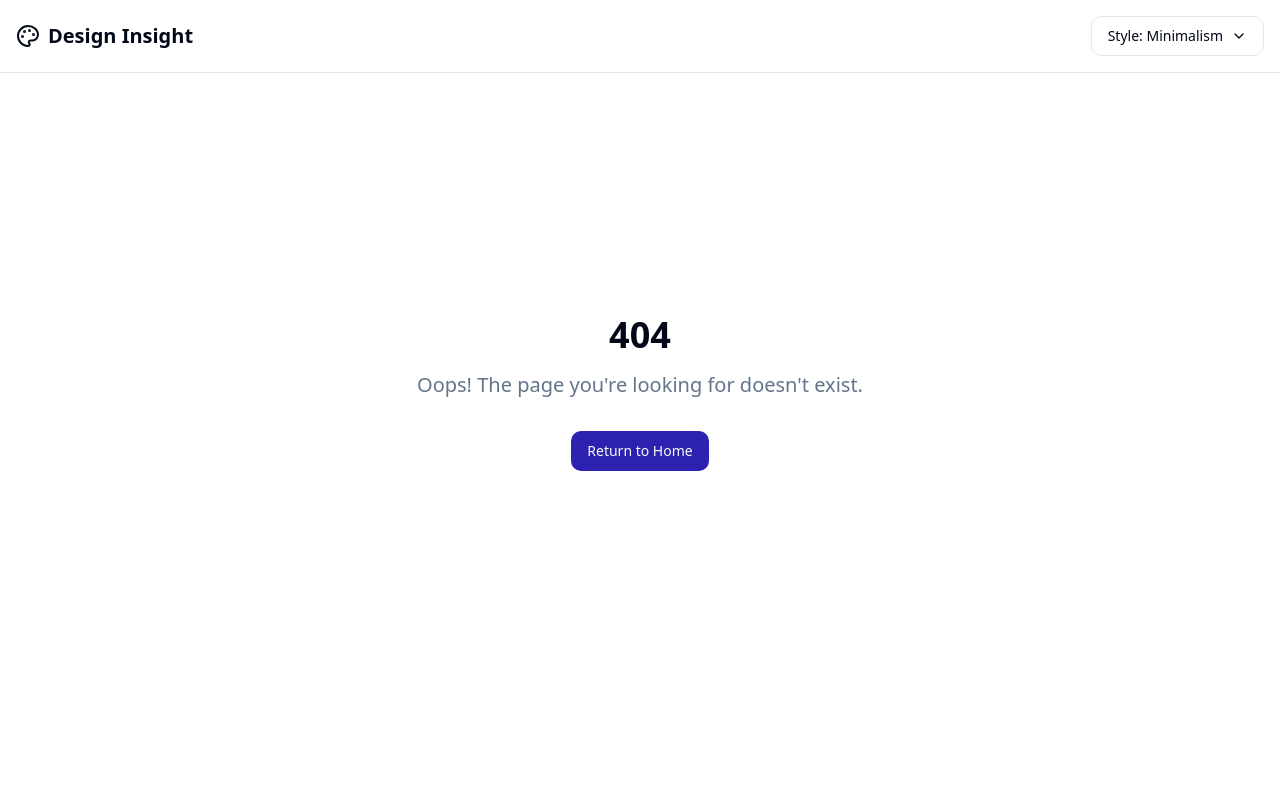
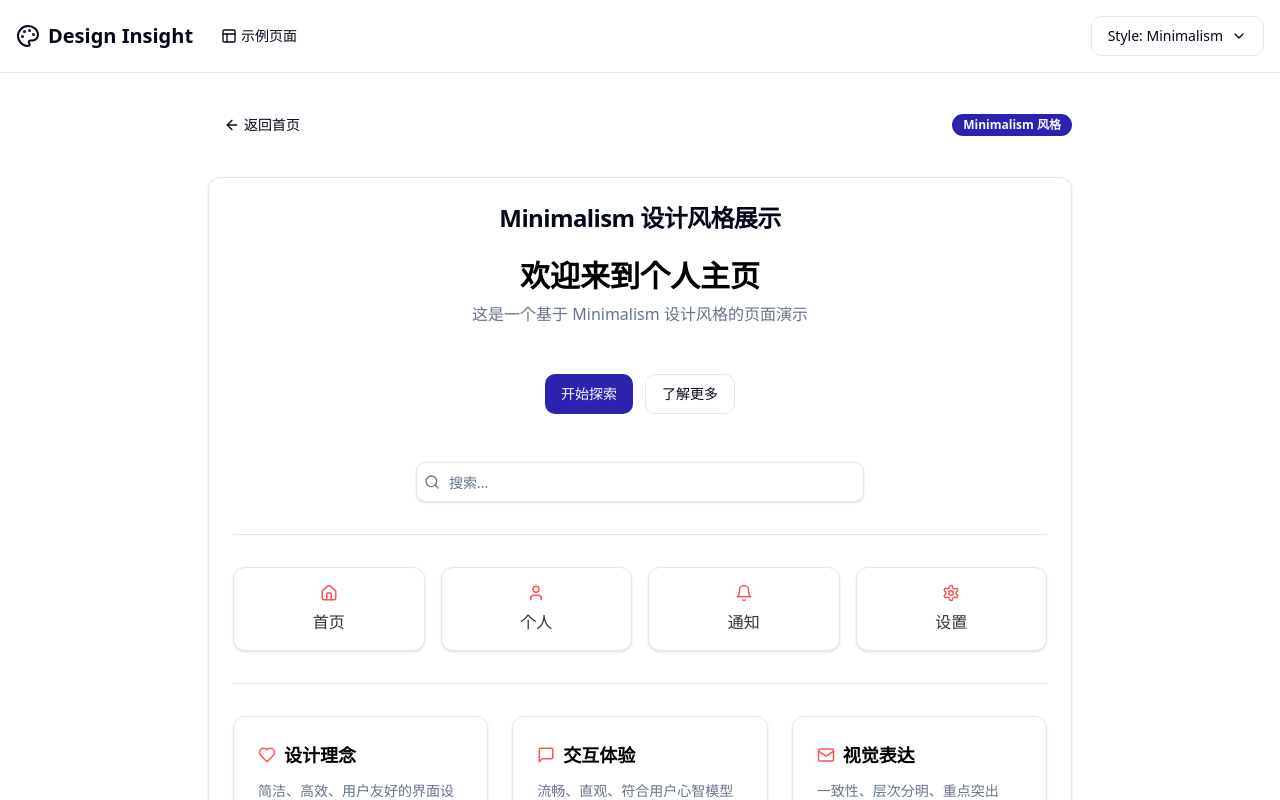
Before and after one commit to kxqdesign/wikiart-ui, a React (Vite) app: page /demo in a window 1280 px wide. Before the commit this address had no page. Shown: the top 800 px of the page. Built offline with nearby package versions, Linux system fonts and the light colour scheme.

Commit message:
feat: Implement style-based page theme
Implement a feature that allows the overall page style to change based on the selected style, including a demonstration page.

```diff
--- a/src/App.tsx
+++ b/src/App.tsx
@@ -8,6 +8,7 @@ import { StyleProvider } from "@/contexts/StyleContext";
 import Header from "@/components/Header";
 import Index from "./pages/Index";
 import StyleDetail from "./pages/StyleDetail";
+import Demo from "./pages/Demo";
 import NotFound from "./pages/NotFound";
 
 const queryClient = new QueryClient();
@@ -25,6 +26,7 @@ const App = () => (
               <Routes>
                 <Route path="/" element={<Index />} />
                 <Route path="/style/:id" element={<StyleDetail />} />
+                <Route path="/demo" element={<Demo />} />
                 <Route path="*" element={<NotFound />} />
               </Routes>
             </main>
--- /dev/null
+++ b/src/components/DemoContent.tsx
@@ -0,0 +1,135 @@
+
+import React from "react";
+import { useStyle } from "@/contexts/StyleContext";
+import { Button } from "@/components/ui/button";
+import { Input } from "@/components/ui/input";
+import { Card, CardContent } from "@/components/ui/card";
+import { Separator } from "@/components/ui/separator";
+import { getStyleClasses } from "@/data/designStyles";
+import {
+  Home,
+  Search,
+  User,
+  Settings,
+  Bell,
+  Mail,
+  Heart,
+  MessageSquare
+} from "lucide-react";
+
+const DemoContent: React.FC = () => {
+  const { currentStyle } = useStyle();
+  const styleClasses = getStyleClasses(currentStyle.id);
+
+  // 根据不同的风格应用不同的类
+  const getButtonClass = () => {
+    switch (currentStyle.id) {
+      case "brutalism":
+        return "border-4 border-black font-bold hover:translate-x-1 hover:translate-y-1 transition-transform";
+      case "neumorphism":
+        return "bg-gray-100 shadow-[5px_5px_10px_#d9d9d9,-5px_-5px_10px_#ffffff] border-none";
+      case "glassmorphism":
+        return "bg-white/70 backdrop-blur-md border border-white/20";
+      case "skeuomorphism":
+        return "bg-gradient-to-b from-white to-gray-200 border border-gray-300 shadow-md";
+      default:
+        return "";
+    }
+  };
+
+  return (
+    <div className="space-y-8">
+      <div className="text-center">
+        <h1 className="text-3xl font-bold mb-2" style={{ color: currentStyle.colorPalette.primary }}>
+          欢迎来到个人主页
+        </h1>
+        <p className="text-muted-foreground">
+          这是一个基于 {currentStyle.name} 设计风格的页面演示
+        </p>
+      </div>
+
+      <div className="flex justify-center items-center gap-3 py-4">
+        <Button className={getButtonClass()}>
+          开始探索
+        </Button>
+        <Button variant="outline" className={getButtonClass()}>
+          了解更多
+        </Button>
+      </div>
+
+      <div className="max-w-md mx-auto">
+        <div className="relative flex items-center">
+          <Search className="absolute left-2 h-4 w-4 text-muted-foreground" />
+          <Input
+            placeholder="搜索..."
+            className={`pl-8 ${styleClasses}`}
+          />
+        </div>
+      </div>
+
+      <Separator />
+
+      <div className="grid grid-cols-2 md:grid-cols-4 gap-4">
+        {[
+          { icon: <Home size={18} />, label: "首页" },
+          { icon: <User size={18} />, label: "个人" },
+          { icon: <Bell size={18} />, label: "通知" },
+          { icon: <Settings size={18} />, label: "设置" }
+        ].map((item, index) => (
+          <Card key={index} className={`${styleClasses} cursor-pointer hover:scale-105 transition-transform`}>
+            <CardContent className="flex flex-col items-center justify-center p-4">
+              <div className="mb-2" style={{ color: currentStyle.colorPalette.accent }}>
+                {item.icon}
+              </div>
+              <span style={{ color: currentStyle.colorPalette.text }}>{item.label}</span>
+            </CardContent>
+          </Card>
+        ))}
+      </div>
+
+      <Separator />
+
+      <div className="grid grid-cols-1 md:grid-cols-3 gap-6">
+        {[
+          {
+            title: "设计理念",
+            content: "简洁、高效、用户友好的界面设计",
+            icon: <Heart size={18} style={{ color: currentStyle.colorPalette.accent }} />
+          },
+          {
+            title: "交互体验",
+            content: "流畅、直观、符合用户心智模型",
+            icon: <MessageSquare size={18} style={{ color: currentStyle.colorPalette.accent }} />
+          },
+          {
+            title: "视觉表达",
+            content: "一致性、层次分明、重点突出",
+            icon: <Mail size={18} style={{ color: currentStyle.colorPalette.accent }} />
+          }
+        ].map((item, index) => (
+          <Card key={index} className={styleClasses}>
+            <CardContent className="p-6">
+              <div className="flex items-center gap-2 mb-3">
+                {item.icon}
+                <h3 className="text-lg font-semibold" style={{ color: currentStyle.colorPalette.primary }}>
+                  {item.title}
+                </h3>
+              </div>
+              <p className="text-sm text-muted-foreground">
+                {item.content}
+              </p>
+            </CardContent>
+          </Card>
+        ))}
+      </div>
+
+      <div className="text-center mt-8">
+        <p className="text-sm text-muted-foreground">
+          © 2023 设计风格展示. 版权所有
+        </p>
+      </div>
+    </div>
+  );
+};
+
+export default DemoContent;
--- a/src/components/Header.tsx
+++ b/src/components/Header.tsx
@@ -1,17 +1,26 @@
 
 import React from "react";
 import { Link } from "react-router-dom";
-import { Palette } from "lucide-react";
+import { Palette, Layout } from "lucide-react";
 import StyleSwitcher from "@/components/StyleSwitcher";
+import { Button } from "@/components/ui/button";
 
 const Header: React.FC = () => {
   return (
     <header className="border-b py-4">
       <div className="container mx-auto px-4 flex justify-between items-center">
-        <Link to="/" className="flex items-center gap-2 text-xl font-semibold">
-          <Palette className="h-6 w-6" />
-          <span>Design Insight</span>
-        </Link>
+        <div className="flex items-center gap-4">
+          <Link to="/" className="flex items-center gap-2 text-xl font-semibold">
+            <Palette className="h-6 w-6" />
+            <span>Design Insight</span>
+          </Link>
+          <Link to="/demo">
+            <Button variant="ghost" size="sm" className="flex items-center gap-1">
+              <Layout className="h-4 w-4" />
+              <span>示例页面</span>
+            </Button>
+          </Link>
+        </div>
         <StyleSwitcher />
       </div>
     </header>
--- /dev/null
+++ b/src/pages/Demo.tsx
@@ -0,0 +1,42 @@
+
+import React from "react";
+import { Link } from "react-router-dom";
+import { ArrowLeft } from "lucide-react";
+import { Button } from "@/components/ui/button";
+import { Card, CardContent, CardHeader, CardTitle } from "@/components/ui/card";
+import { Badge } from "@/components/ui/badge";
+import { useStyle } from "@/contexts/StyleContext";
+import { getStyleClasses } from "@/data/designStyles";
+import DemoContent from "@/components/DemoContent";
+
+const Demo: React.FC = () => {
+  const { currentStyle } = useStyle();
+  const styleClasses = getStyleClasses(currentStyle.id);
+
+  return (
+    <div className="container mx-auto px-4 py-8 max-w-4xl animate-fade-in">
+      <div className="flex justify-between items-center mb-8">
+        <Link to="/">
+          <Button variant="ghost" className="flex items-center gap-1">
+            <ArrowLeft className="h-4 w-4" />
+            返回首页
+          </Button>
+        </Link>
+        <Badge>{currentStyle.name} 风格</Badge>
+      </div>
+
+      <Card className={`mb-8 overflow-hidden ${styleClasses}`}>
+        <CardHeader className="pb-0">
+          <CardTitle className="text-center text-2xl">
+            {currentStyle.name} 设计风格展示
+          </CardTitle>
+        </CardHeader>
+        <CardContent className="p-6">
+          <DemoContent />
+        </CardContent>
+      </Card>
+    </div>
+  );
+};
+
+export default Demo;
--- a/src/pages/Index.tsx
+++ b/src/pages/Index.tsx
@@ -1,22 +1,31 @@
 
 import React from "react";
+import { Link } from "react-router-dom";
 import { designStyles } from "@/data/designStyles";
 import StyleCard from "@/components/StyleCard";
 import { useStyle } from "@/contexts/StyleContext";
+import { Button } from "@/components/ui/button";
+import { Layout } from "lucide-react";
 
 const Index: React.FC = () => {
   const { currentStyle } = useStyle();
 
   return (
     <div className="container mx-auto px-4 py-8 animate-fade-in">
-      <div className="max-w-3xl mx-auto mb-12 text-center">
+      <div className="max-w-3xl mx-auto mb-8 text-center">
         <h1 className="text-4xl font-bold mb-4">UI Design Style Explorer</h1>
-        <p className="text-lg text-muted-foreground">
+        <p className="text-lg text-muted-foreground mb-6">
           Browse, learn, and test different UI design styles. Get inspiration and design prompts for your next project.
         </p>
+        <Link to="/demo">
+          <Button className="flex items-center gap-2">
+            <Layout className="h-4 w-4" />
+            查看交互式风格示例
+          </Button>
+        </Link>
       </div>
 
-      <div className="grid grid-cols-1 md:grid-cols-2 lg:grid-cols-3 gap-6 animate-slide-up">
+      <div className="grid grid-cols-1 md:grid-cols-2 lg:grid-cols-3 gap-6 animate-slide-up mt-12">
         {designStyles.map((style) => (
           <StyleCard key={style.id} style={style} />
         ))}
```
